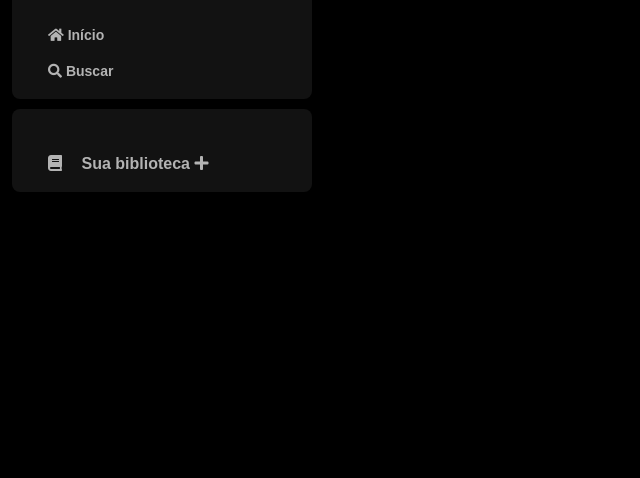
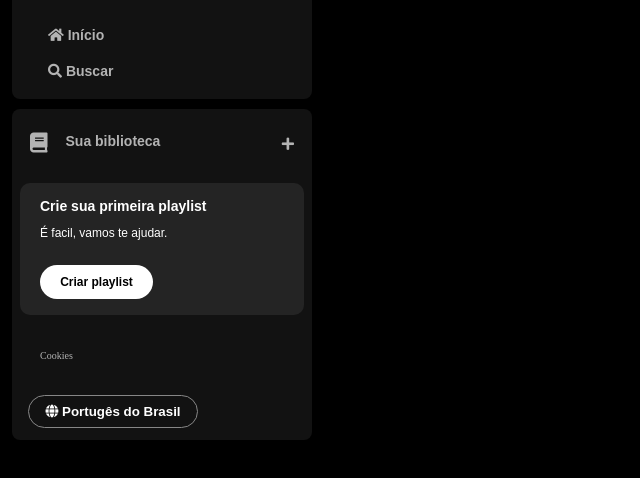
Before and after one commit to vivianebalbino/spotify-imersao-alura, a plain HTML site: page index.html in a window 1280 px wide. Shown: the part 58-536 px from the top of the page, without its empty margins (0-640 px from the left). Drawn offline with Linux system fonts and the light colour scheme.

Commit message:
2º aula imersão Alura

```diff
--- a/index.html
+++ b/index.html
@@ -20,7 +20,6 @@
                     <img src="./assets/icons/logo-spotify.png" alt="logo-spotify">
                 </a>
             </div>
-            <div>
             <ul>
                 <li>
                     <a href="">
@@ -35,18 +34,33 @@
                     </a>
                 </li>
             </ul>
-            </div>
         </nav>
         <div class="library">
-            <ul>
-                <li>
-                    <a href="">
-                        <span class="fa fas fa-book"></span>
-                        <span class="library_title">Sua biblioteca</span>
+            <div class="library__content">
+                <button class="library__button">
+                    <span class="fa fa fa-book"></span>
+                    <span>Sua biblioteca</span>
+                </button>
                 <span class="fa fa-plus"></span>
-                    </a>
-                </li>
-            </ul>
+            </div>
+            <section class="section-playlist">
+                <div class="section-playlist__content">
+                    <span class="text title">Crie sua primeira playlist</span>
+                    <span class="text subtitle">É facil, vamos te ajudar.</span>
+                    <button class="section-playlist__button">
+                        <span>Criar playlist</span>
+                    </button>
+                </div>
+            </section>
+            <div class="cookies">
+                <a href="">Cookies</a>
+            </div>
+            <div class="languages">
+                <button class="languages__button">
+                    <span class="fa fa-globe"></span>
+                    <span>Portugês do Brasil</span>
+                </button>
+            </div>
         </div>
 
     </div>
--- a/styles.css
+++ b/styles.css
@@ -50,29 +50,124 @@ h1{
 }
 
 .library{
-    margin-top: 10px;
     background-color: #121212;
     border-radius: 8px;
-    padding: 16px 0 0 16px;
+    display: flex;
+    justify-content: space-between;
+    flex-direction: column;
+    padding: 4px 8px;
+    color: #b3b3b3;
+    font-weight: 600;
+    font-size: 14px;
+    margin-top: 10px;
 }
 
-.library ul li a{
+.library .library__content{
+    display: flex;
+    justify-content: space-between;
+}
+
+.library .library__button{
+    margin-right: 10px;
     color: #b3b3b3;
+    background-color: transparent;
+    border: 0px;
+    font-size: 14px;
+    font-weight: 700;
+    font-family: "DM Sans", sans-serif;
+    text-align: center;
     text-decoration: none;
+    text-transform: none;
+    padding: 20px 10px;
+    display: flex;
+}
+
+.library .library__button .fa{
+    font-size: 20px;
+    margin-right: 10px;
+    font-weight: 300;
+    padding-right: 8px;
+}
+
+.library .library__content .fa-plus{
+   margin: 24px 10px;
+}
+
+.section-playlist{
+    background-color: #242424;
+    display: flex;
+    align-items: flex-start;
+    justify-content: space-between;
+    gap: 20px;
+    color: #b3b3b3;
     font-weight: 600;
-    font-size: 16px;
+    font-size: 14px;
+    margin: 8px 0px;
+    padding: 16px 20px;
+    border-radius: 10px;
+}
+
+.section-playlist .section-playlist__content{
+    display: flex;
+    flex-direction: column;
+}
+
+.section-playlist__content .text{
+    padding-bottom: 14px;
+    color: #fff;
     font-family: "DM Sans", sans-serif;
 }
 
-.library ul li {
-    padding: 10px 0;
+.section-playlist__content .title{
+    font-weight: 700;
 }
 
-.library ul{
-    margin-top: 20px;
-    padding: 0 20px 10px 20px;
+.section-playlist__content .subtitle{
+    font-weight: 500;
+    font-size: 12px;
 }
 
-.library_title{
-    margin-left: 15px;
+.section-playlist__content .section-playlist__button{
+    background-color: #fff;
+    color: #000;
+    border-radius: 20px;
+    font-size: 12px;
+    display: flex;
+    justify-content: center;
+    font-weight: 700;
+    font-family: "DM Sans", sans-serif;
+    text-decoration: none;
+    text-transform: none;
+    padding: 10px;
+    border: 0px;
+    width: 113px;
+    margin-top: 12px;
 }
+
+.sidebar .cookies{
+    margin: 25px 20px;
+}
+
+.sidebar .cookies a{
+    color: #b3b3b3;
+    font-weight: 500;
+    font-size: 10px;
+    text-decoration: none;
+}
+
+.sidebar .cookies a:hover{
+    text-decoration: underline;
+}
+
+.languages .languages__button{
+    background-color: transparent;
+    border: 1px solid #878787;
+    color: #fff;
+    cursor: pointer;
+    align-items: center;
+    font-weight: bold;
+    width: 170px;
+    margin: 8px;
+    padding: 8px;
+    border-radius: 20px;
+}
```
Lines whose indentation alone changed are shown as unchanged.
